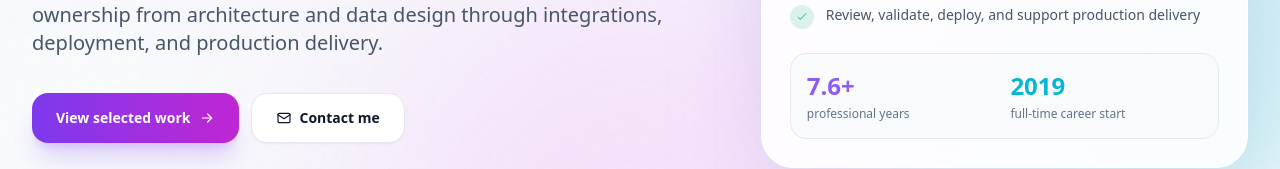
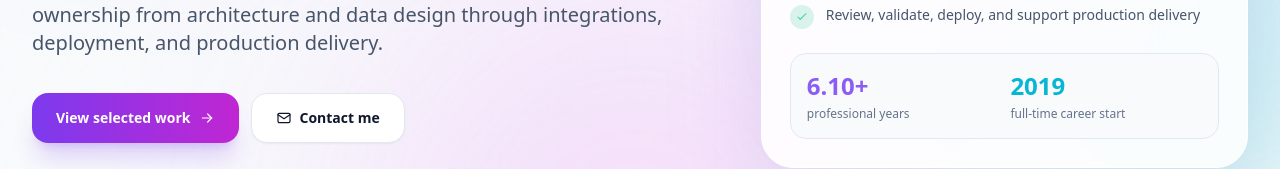
Before and after one commit to nikhil3112/nikhil-portfolio, a React (Vite) app: page / in a window 1280 px wide. Shown: the part 509-678 px from the top of the page. Built offline with nearby package versions, Linux system fonts and the light colour scheme.

Commit message:
fix: replace hardcoded 7.6+ with dynamic yearsOfExperience in stats card

```diff
--- a/src/App.jsx
+++ b/src/App.jsx
@@ -8,6 +8,7 @@ import {
   profile,
   projects,
   skills,
+  yearsOfExperience,
 } from "./portfolioData";
 import "./portfolio.css";
 
@@ -401,7 +402,7 @@ export default function App() {
                   ))}
                 </div>
                 <div className={`mt-6 grid grid-cols-2 gap-3 rounded-2xl border p-4 ${dark ? "border-white/10 bg-black/20" : "border-slate-200 bg-slate-50"}`}>
-                  <div><p className="text-2xl font-black text-violet-500">7.6+</p><p className={`mt-1 text-xs ${dark ? "text-slate-400" : "text-slate-500"}`}>professional years</p></div>
+                  <div><p className="text-2xl font-black text-violet-500">{yearsOfExperience}</p><p className={`mt-1 text-xs ${dark ? "text-slate-400" : "text-slate-500"}`}>professional years</p></div>
                   <div><p className="text-2xl font-black text-cyan-500">2019</p><p className={`mt-1 text-xs ${dark ? "text-slate-400" : "text-slate-500"}`}>full-time career start</p></div>
                 </div>
               </div>
```
